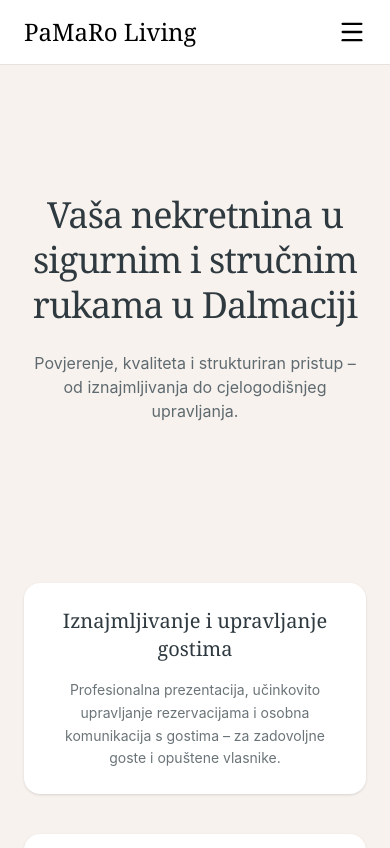
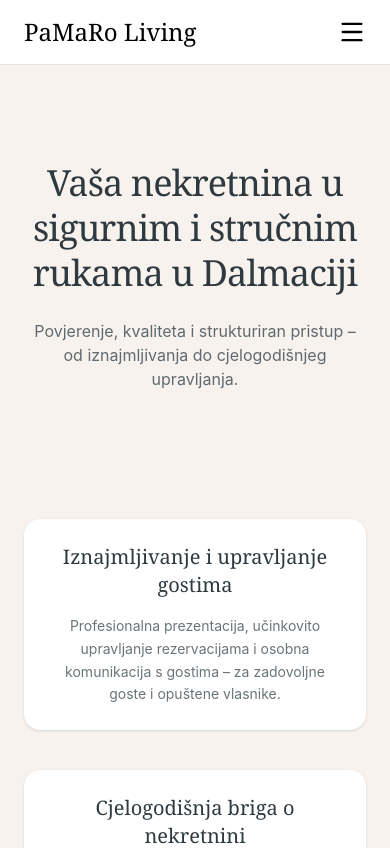
Before and after one commit to paulina44444/PaMaRoLiving, a React (Vite) app: page / in a window 390 px wide. Shown: the top 848 px of the page. Built offline with nearby package versions, Linux system fonts and the light colour scheme.

Commit message:
änderung Mobile ansicht

```diff
--- a/src/App.jsx
+++ b/src/App.jsx
@@ -148,7 +148,7 @@ function Home({ lang }) {
 
   return (
     <div className="bg-[#f7f2ed] text-[#2f3a40]">
-      <section className="py-24 px-6 max-w-4xl mx-auto text-center space-y-6">
+      <section className="py-16 md:py-24 px-6 max-w-4xl mx-auto text-center space-y-6">
         <h1 className="text-4xl md:text-5xl font-serif tracking-tight leading-tight">
           {isHR
             ? "Vaša nekretnina u sigurnim i stručnim rukama u Dalmaciji"
```
